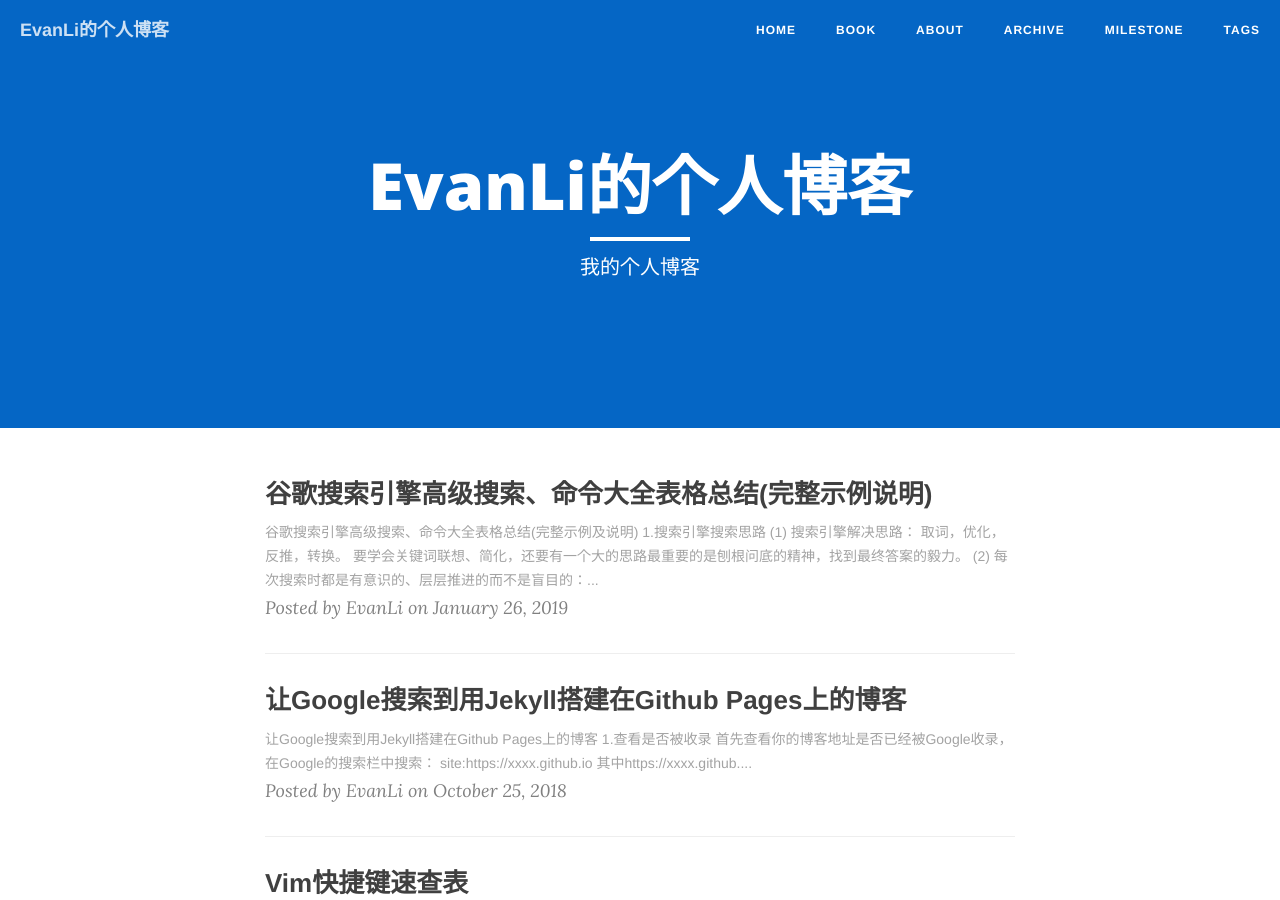
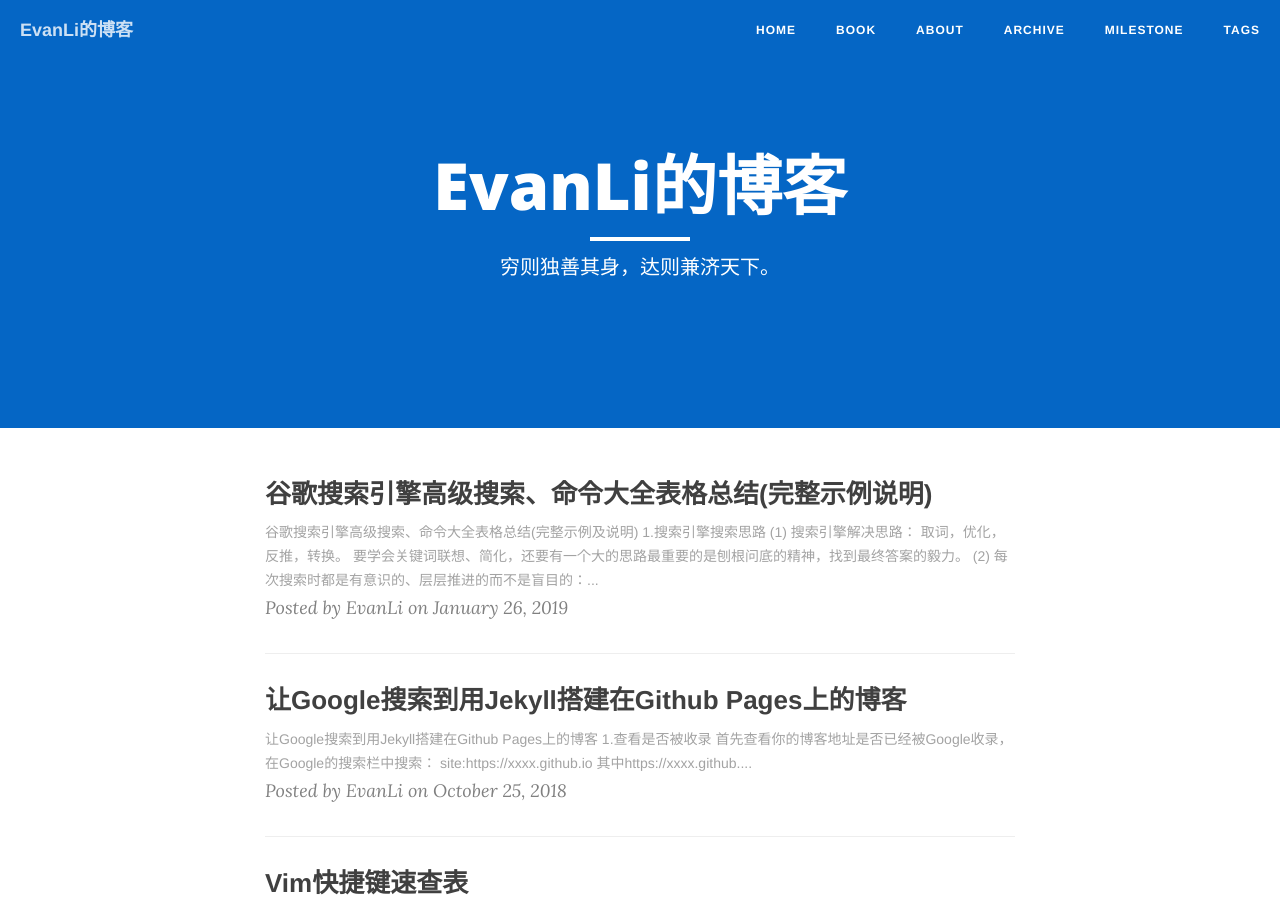
Before and after one commit to EvanLi/EvanLi.github.io, a Jekyll site: the page built from index.html, in a window 1280 px wide and 900 px high. Built offline with Jekyll 4.4.1, drawn with Linux system fonts in a browser that asks for light colours; nearby versions of some CDN libraries; the list of posts is cut into pages by our own code; comment, search, counter and statistics services are not loaded.

Commit message:
Edit blog name.

```diff
--- a/_config.yml
+++ b/_config.yml
@@ -1,9 +1,9 @@
 # Site settings
-title: EvanLi的个人博客 # 你的博客名字，可以定义修订
-SEOTitle: 我的博客 | Blog        #显示在浏览器上搜索的时候显示的标题
+title: EvanLi的博客 # 你的博客名字，可以定义修订
+SEOTitle: EvanLi的博客 | Blog        #显示在浏览器上搜索的时候显示的标题
 header-img: "img/zhihu.jpg"
 tagline: "cn"
-description: "这是我的个人博客"  # 一句话描述你的博客
+description: "穷则独善其身，达则兼济天下。"  # 一句话描述你的博客
 baseurl: ""
 url: "https://evanli.github.io/"  # 此处填写你的博客地址
 
--- a/_layouts/post.html
+++ b/_layouts/post.html
@@ -15,7 +15,7 @@ layout: default
                 <div class="post-heading">
                     <div class="Tags">
                         {% for tag in page.tags %}
-                        <a class="tag" href="/Tags/#{{ tag }}" title="{{ tag }}">{{ tag }}</a>
+                        <a class="tag" href="/tags/#{{ tag }}" title="{{ tag }}">{{ tag }}</a>
                         {% endfor %}
                     </div>
                     <h1>{{ page.title }}</h1>
--- a/index.html
+++ b/index.html
@@ -1,6 +1,6 @@
 ---
 layout: page
-description: "我的个人博客"
+description: "穷则独善其身，达则兼济天下。"
 ---
 
 {% for post in paginator.posts %}
```
